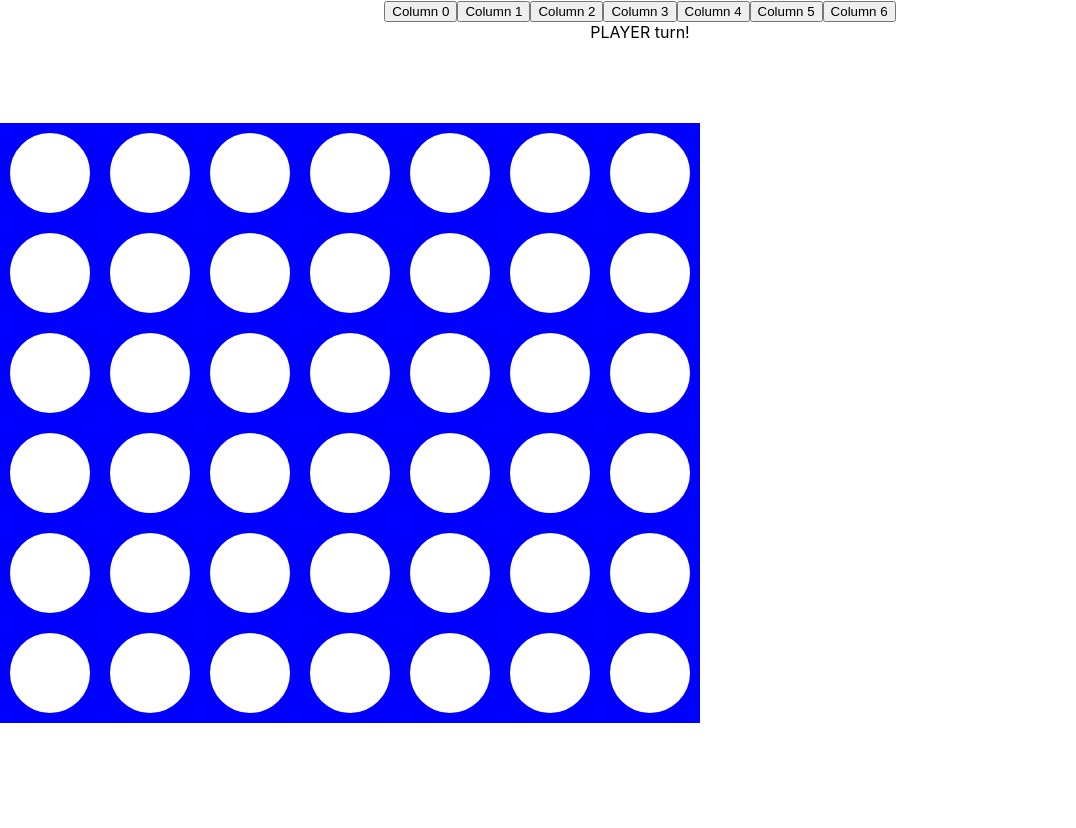
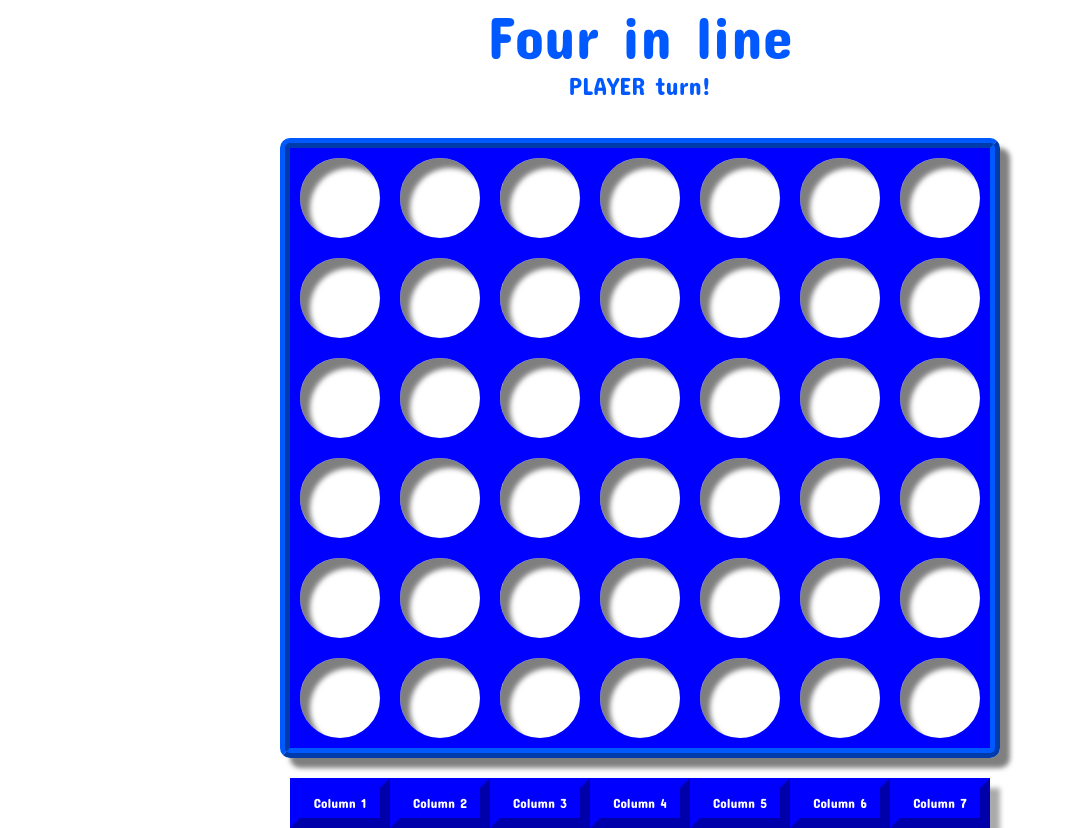
Before and after one commit to DamirTesnjak/four-in-line, a React (Create React App) app: page / in a window 1280 px wide. Shown: the whole page, without its empty margins (0-1076 px from the left). Before the commit the page ends 800 px from the top, so only its background shows below. Built offline with nearby package versions, Linux system fonts and the light colour scheme.

Commit message:
applied styles

```diff
--- a/public/index.html
+++ b/public/index.html
@@ -24,6 +24,9 @@
       work correctly both with client-side routing and a non-root public URL.
       Learn how to configure a non-root public URL by running `npm run build`.
     -->
+    <link rel="preconnect" href="https://fonts.googleapis.com">
+    <link rel="preconnect" href="https://fonts.gstatic.com" crossorigin>
+    <link href="https://fonts.googleapis.com/css2?family=Concert+One&display=swap" rel="stylesheet">
     <title>React App</title>
   </head>
   <body>
--- a/src/App.css
+++ b/src/App.css
@@ -1,38 +1,5 @@
-.App {
-  text-align: center;
+body {
+  font-family: "Concert One", sans-serif;
+  font-weight: 400;
+  font-style: normal;
 }
-
-.App-logo {
-  height: 40vmin;
-  pointer-events: none;
-}
-
-@media (prefers-reduced-motion: no-preference) {
-  .App-logo {
-    animation: App-logo-spin infinite 20s linear;
-  }
-}
-
-.App-header {
-  background-color: #282c34;
-  min-height: 100vh;
-  display: flex;
-  flex-direction: column;
-  align-items: center;
-  justify-content: center;
-  font-size: calc(10px + 2vmin);
-  color: white;
-}
-
-.App-link {
-  color: #61dafb;
-}
-
-@keyframes App-logo-spin {
-  from {
-    transform: rotate(0deg);
-  }
-  to {
-    transform: rotate(360deg);
-  }
-}
--- /dev/null
+++ b/src/components/Buttons.css
@@ -0,0 +1,32 @@
+.buttons-container {
+    position: absolute;
+    left: 50%;
+    top: calc(56% + 355px);
+    transform: translate(-50%, -50%);
+    max-width: 700px;
+    min-width: 700px;
+    box-shadow: 10px 10px 5px #aaaaaa;
+}
+
+.button-input {
+    height: 50px;
+    max-width: 100px;
+    min-width: 100px;
+    border-radius: 0px;
+    border: 0px;
+    background-color: #0000ff;
+    border: 10px outset #0000ff;
+    font-family: inherit;
+    color: #fff;
+    cursor: pointer;
+}
+
+.button-input:hover {
+    border: 10px outset #00abff;
+    background-color: #00abff;
+}
+
+.button-input:active {
+    background-color: #0000ff;
+    border: 10px inset #0000ff;
+}
--- a/src/components/Circle.css
+++ b/src/components/Circle.css
@@ -9,7 +9,8 @@
 .circle {
   width: 80%;
   height: 80%;
-  background-color: #80808000;
+  background-color: #ffffff00;
+  box-shadow: inset 10px 10px 5px rgba(0,0,0, 0.5);
   border-radius: 50%;
   border: 50px solid blue;
   margin: -40px;
--- a/src/components/FourInLineGrid.jsx
+++ b/src/components/FourInLineGrid.jsx
@@ -15,7 +15,9 @@ import { scanColumns } from '../utils/scanColumns';
 import { addToken } from '../utils/addToken';
 import { updateDiagonalArr } from '../utils/updateDiagonalArr';
 
-import "./Row.css";
+import "./GameGrid.css";
+import "./Buttons.css";
+import "./Messages.css";
 
 function generateDisplayGrid(rows, columns) {
     const rowArr = generateRowsArr(rows, columns)
@@ -124,7 +126,7 @@ export function FourInLineGrid() {
                                     ...args,
                                 })}
                             >
-                                {`Column ${index}`}
+                                {`Column ${index + 1}`}
                             </button>
                         )
                     })
@@ -158,6 +160,7 @@ export function FourInLineGrid() {
             && !scannedGrid
         ) {
             console.log('scanning')
+            setTimeout(() => {
                 setAppState({
                     ...appState,
                     possibleSolutions: [
@@ -167,6 +170,7 @@ export function FourInLineGrid() {
                     ],
                     scannedGrid: true,
                 });
+            }, 1000);
         }
 
         // updating game grid with the resut of a previous scan
@@ -214,6 +218,8 @@ export function FourInLineGrid() {
 
                 setAppState({
                     ...appState,
+                    rowsGrid: rowsGridCopy,
+                    columnsGrid: columnsGridCopy,
                     diagonalsBLTRGrid: updateddDiagonalsBLTRGrid,
                     diagonalsBRTLGrid: updatedDiagonalsBRTLGrid,
                     player: true,
@@ -286,10 +292,17 @@ export function FourInLineGrid() {
             id="gameDisplayContainer"
             className='game-display-container'
         >
+            <div className='game-title'>
+             Four in line
+            </div>
+            <div className='center-message'>
+            {!winner && `${player ? "PLAYER" : "AI"} turn!`}
+            </div>
+            <div className='center-message'>
+                {endgameMessage}
+            </div>
+            {generateDisplayGrid(numRows, numColumns)}
             {generateInputTockenButtons(numColumns)}
-            {generateDisplayGrid(numRows, numColumns)}
-            {!winner && `${player ? "PLAYER" : "AI"} turn!`}
-            {endgameMessage}
         </div>
     )
 }
--- /dev/null
+++ b/src/components/GameGrid.css
@@ -0,0 +1,15 @@
+.game-grid {
+    position: absolute;
+    top: 56%;
+    z-index: 1;
+    left: 50%;
+    transform: translate(-50%, -50%);
+    box-shadow: 10px 10px 5px rgba(0,0,0, 0.5);
+    border-radius: 10px;
+    border: 10px ridge #0058ff;
+}
+
+.row {
+    display: flex;
+    flex-direction: row;
+}
--- /dev/null
+++ b/src/components/Messages.css
@@ -0,0 +1,12 @@
+.game-title {
+    text-align: center;
+    font-size: 60px;
+    color: #0058ff;
+}
+
+.center-message {
+    padding: 0px;
+    color: #0058ff;
+    text-align: center;
+    font-size: 25px;
+}
--- a/src/components/Row.css
+++ /dev/null
@@ -1,10 +0,0 @@
-.game-grid {
-    position: absolute;
-    top: 123px;
-    z-index: 1;
-}
-
-.row {
-    display: flex;
-    flex-direction: row;
-}
```
Lines whose indentation alone changed are shown as unchanged.
